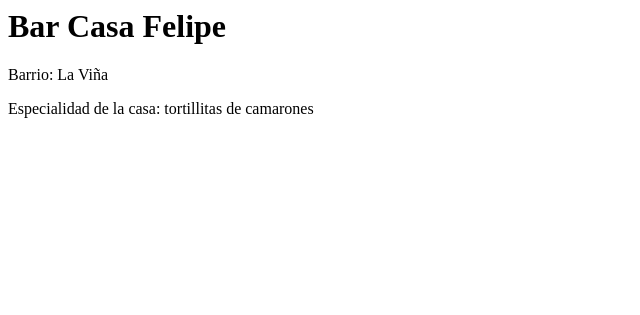
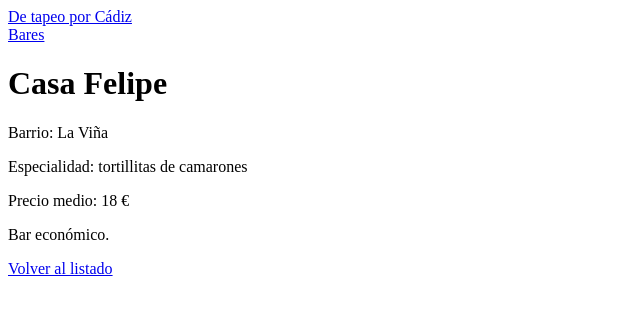
Before and after one commit to LidiaNavarro97/DWES, a Django app: page /bares/1/ in a window 1280 px wide. Shown: the top 315 px of the page, without its empty margins (0-640 px from the left). Run offline with Django 5.2, Linux system fonts and the light colour scheme.

Commit message:
Punto 5 entero, tengo que hacer las actividades

```diff
--- a/django/primer_server/bares/views.py
+++ b/django/primer_server/bares/views.py
@@ -13,6 +13,9 @@ BARES = [
 
     {"id": 3, "nombre": "Bar Cañailla", "barrio": "La Viña",
     "especialidad": "cañailla", "precio": 22},
+
+    {"id": 4, "nombre": "<b>Bar</b> Inventado", "barrio": "La Viña",
+    "especialidad": "nada", "precio": 0},
 ]
 
 
--- a/django/primer_server/templates/bares/detalle.html
+++ b/django/primer_server/templates/bares/detalle.html
@@ -1,5 +1,17 @@
-<h1>Bar {{ bar.nombre }}</h1>
+{% extends "base.html" %}
 
-<p> Barrio: {{ bar.barrio }}</p>
+{% block titulo %}{{ bar.nombre }} — De tapeo por Cádiz{% endblock %}
 
-<p> Especialidad de la casa: {{ bar.especialidad }}</p>
+{% block contenido %}
+<h1>{{ bar.nombre }}</h1>
+<p>Barrio: {{ bar.barrio }}</p>
+<p>Especialidad: {{ bar.especialidad }}</p>
+<p>Precio medio: {{ bar.precio }} €</p>
+
+{% if bar.precio <= 20 %}
+    <p>Bar económico.</p>
+{% else %}
+    <p>Para darse un homenaje.</p>
+{% endif %}
+<p><a href="{% url 'listado' %}">Volver al listado</a></p>
+{% endblock %}
--- a/django/primer_server/templates/base.html
+++ b/django/primer_server/templates/base.html
@@ -0,0 +1,23 @@
+<!doctype html>
+<html lang="es">
+<head>
+    <meta charset="utf-8">
+    <title>{% block titulo %}De tapeo por Cádiz{% endblock %}</title>
+</head>
+
+<body>
+    <header>
+        <a href="{% url 'portada' %}">De tapeo por Cádiz</a> <!--tag-->
+
+        <nav>
+            <a href="{% url 'listado' %}">Bares</a> <!--tag-->
+        </nav>
+    </header>
+
+    <main>
+    {% block contenido %}
+    {% endblock %}
+    </main>
+
+</body>
+</html>
```
Also changed, not shown: django/primer_server/templates/bares/listado.html (+9 -2 lines).
